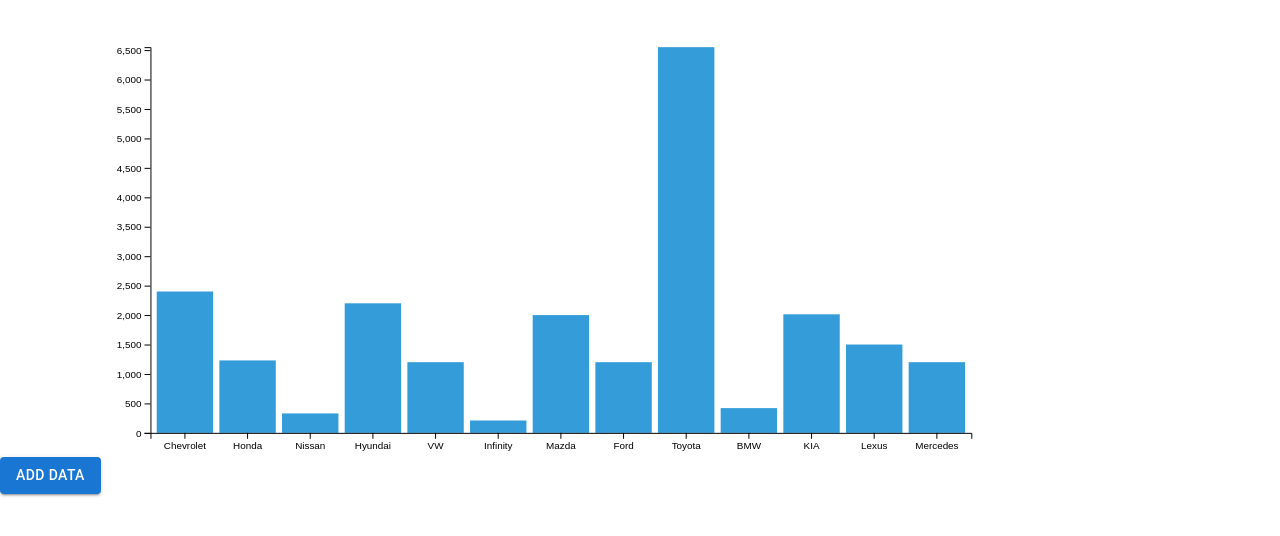
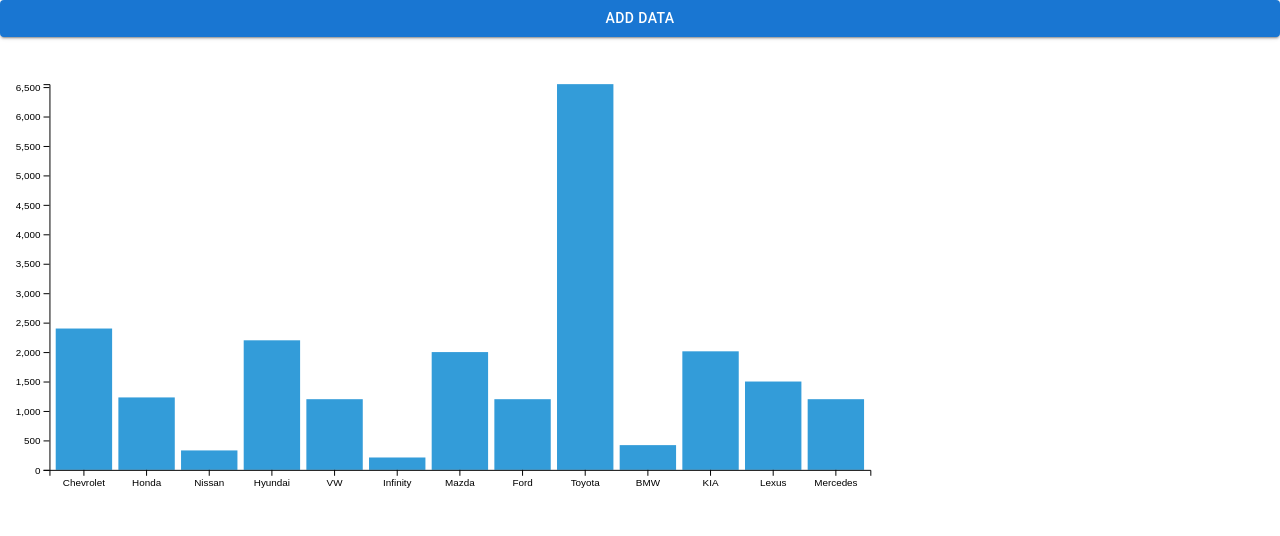
Before and after one commit to ziggy6792/react-d3-intro, a React (Create React App) app: page / in a window 1280 px wide. Shown: the top 536 px of the page. Built offline with nearby package versions, Linux system fonts and the light colour scheme.

Commit message:
bad solution - remove all children

```diff
--- a/src/components/BarChart/BarChart.tsx
+++ b/src/components/BarChart/BarChart.tsx
@@ -1,6 +1,6 @@
 import { useEffect, useRef, useState } from 'react';
 import * as d3 from 'd3';
-import { Button } from '@mui/material';
+import { Button, Stack } from '@mui/material';
 import { TSelection } from 'src/d3Types';
 
 const initialData = [
@@ -19,6 +19,10 @@
   { value: 1200, name: 'Mercedes' },
 ];
 
+const margin = { top: 40, right: 20, bottom: 50, left: 50 };
+const width = 900 - margin.left - margin.right;
+const height = 480 - margin.top - margin.bottom;
+
 export const BarChart: React.FC = (props) => {
   const [data, setData] = useState(initialData);
 
@@ -35,9 +39,6 @@
     // d3.select(element).select('svg').remove();
 
     // Setting dimensions
-    const margin = { top: 40, right: 20, bottom: 50, left: 50 };
-    const width = 900 - margin.left - margin.right;
-    const height = 480 - margin.top - margin.bottom;
 
     // Setting X,Y scale ranges
     const xScale = d3.scaleBand().range([0, width]).padding(0.1);
@@ -50,7 +51,7 @@
       .attr('viewBox', `0 40 ${width + 80} ${height}`);
 
     // Appending svg to a selected element
-    const axisGroup = svg.append('g').attr('transform', `translate(${margin.left},${margin.top})`);
+    const chartGroup = svg.select('.chartGroup');
 
     // Formatting the data
     data.forEach((d) => {
@@ -61,12 +62,15 @@
     xScale.domain(data.map((d) => d.name));
     yScale.domain([0, d3.max(data, (d) => d.value)]);
 
+    chartGroup.selectChildren().remove();
+
     // Appending the rectangles for the bar chart
-    axisGroup
+    chartGroup
       .selectAll('.bar')
       .data(data)
       .enter()
       .append('rect')
+      .attr('class', 'bar')
       .attr('x', (d) => xScale(d.name))
       .attr('width', xScale.bandwidth())
       .style('fill', '#339cd9')
@@ -79,14 +83,15 @@
       .delay((d, i) => i * 100);
 
     // Adding the x Axis
-    axisGroup.append('g').attr('transform', `translate(0,${height})`).call(d3.axisBottom(xScale));
+    chartGroup.append('g').attr('transform', `translate(0,${height})`).call(d3.axisBottom(xScale));
 
     // Adding the y Axis
-    axisGroup.append('g').call(d3.axisLeft(yScale));
+    chartGroup.append('g').call(d3.axisLeft(yScale));
   }, [data, svg]);
 
   return (
     <>
+      <Stack>
         <Button
           variant='contained'
           onClick={() => {
@@ -95,7 +100,10 @@
         >
           Add Data
         </Button>
-      <svg ref={svgRef} />
+        <svg ref={svgRef}>
+          <g className='chartGroup' transform={`translate(${margin.left},${margin.top})`}></g>
+        </svg>
+      </Stack>
     </>
   );
 };
```
Lines whose indentation alone changed are shown as unchanged.
